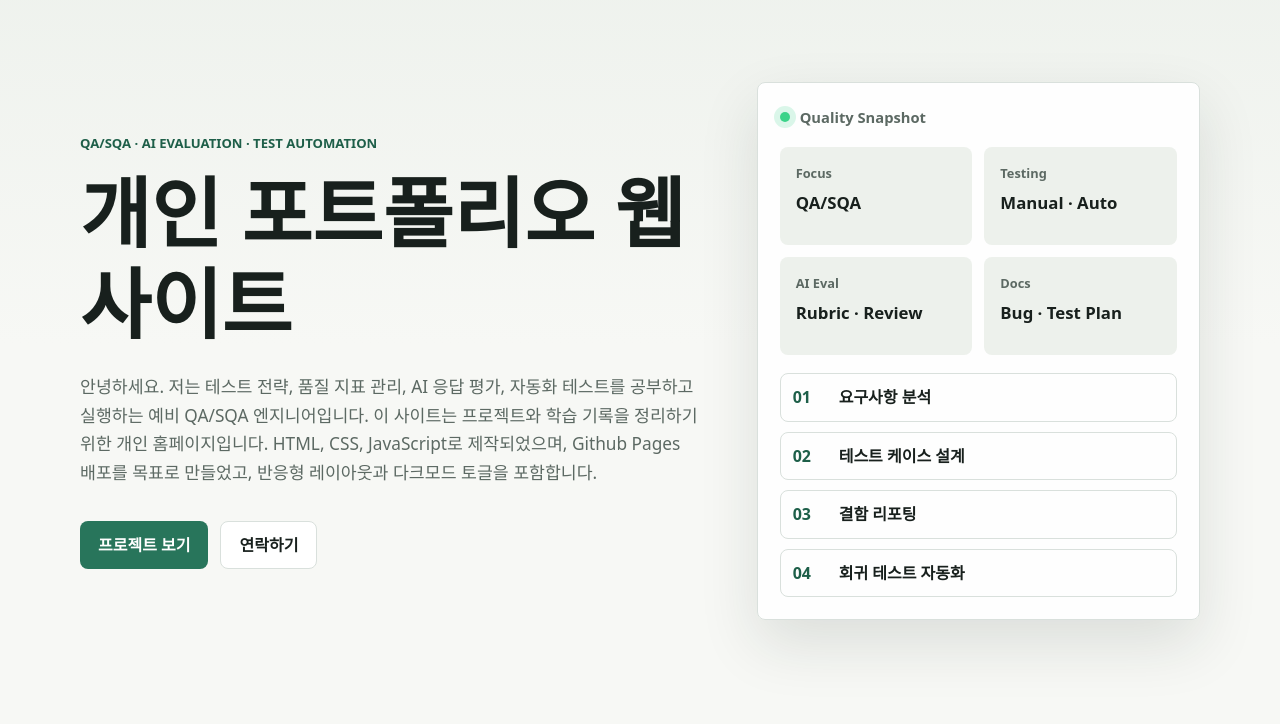
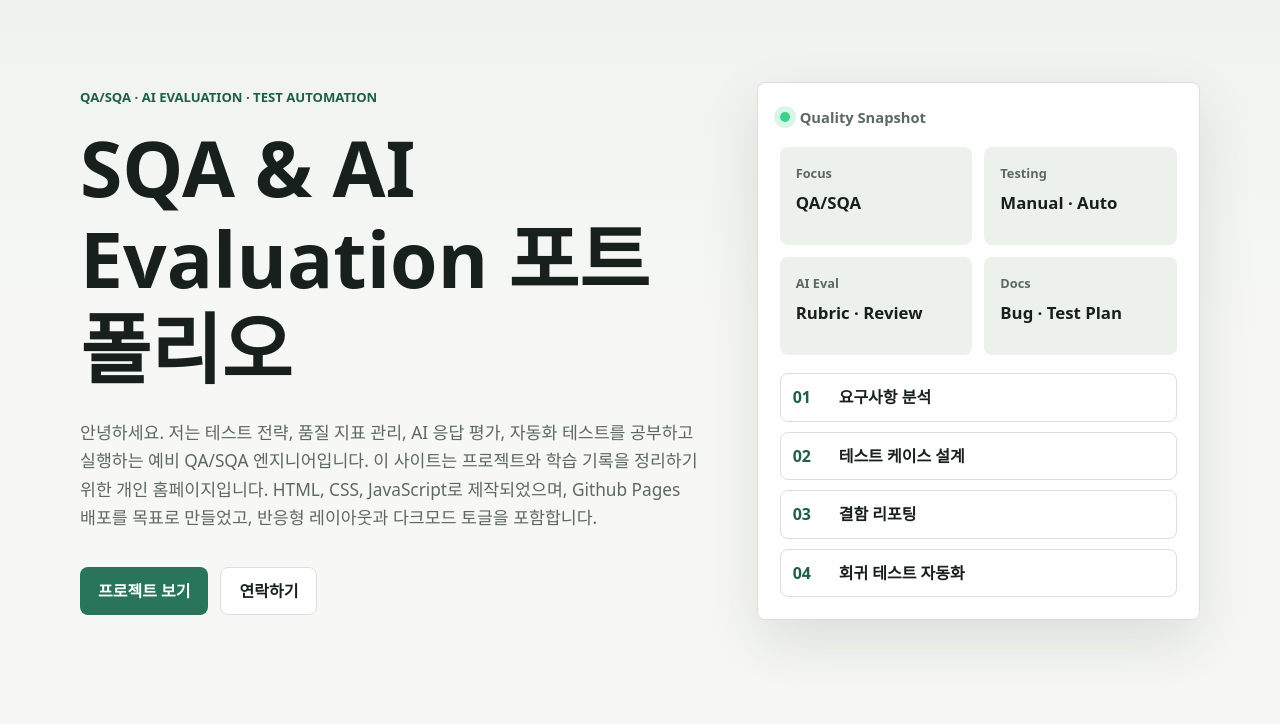
Before and after one commit to DLAte-1201/dlate-1201.github.io, a plain HTML site: page index.html in a window 1280 px wide. Shown: the part 76-800 px from the top of the page. Drawn offline with Linux system fonts and the light colour scheme.

Commit message:
Update index.html

```diff
--- a/index.html
+++ b/index.html
@@ -40,7 +40,7 @@
     <section class="hero section" id="home" aria-labelledby="hero-title">
       <div class="hero-content">
         <p class="eyebrow">QA/SQA · AI Evaluation · Test Automation</p>
-        <h1 id="hero-title">개인 포트폴리오 웹 사이트</h1>
+        <h1 id="hero-title">SQA & AI Evaluation 포트폴리오</h1>
         <p class="hero-copy">
           안녕하세요. 저는 테스트 전략, 품질 지표 관리, AI 응답 평가, 자동화 테스트를 공부하고 실행하는
           예비 QA/SQA 엔지니어입니다. 이 사이트는 프로젝트와 학습 기록을 정리하기 위한 개인 홈페이지입니다. HTML, CSS, JavaScript로 제작되었으며, Github Pages 배포를 목표로 만들었고, 반응형 레이아웃과 다크모드 토글을 포함합니다.
```
